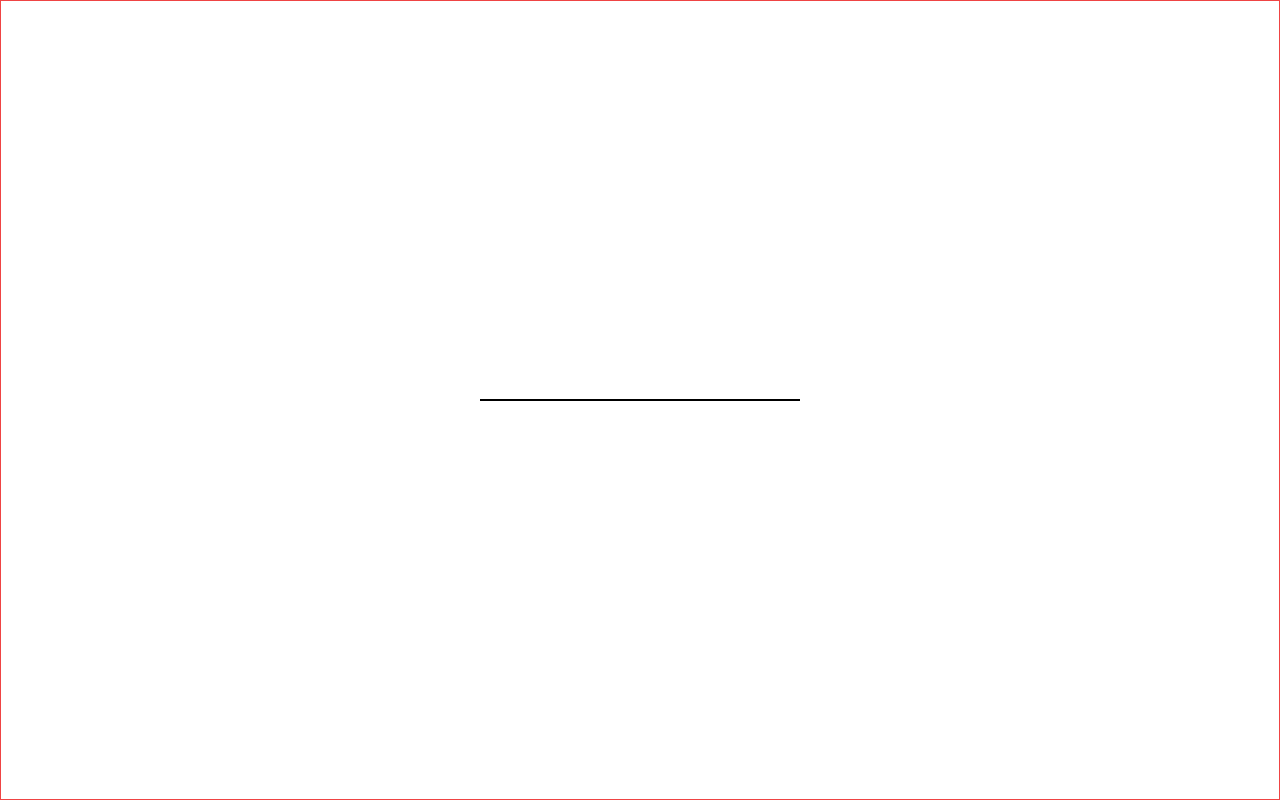
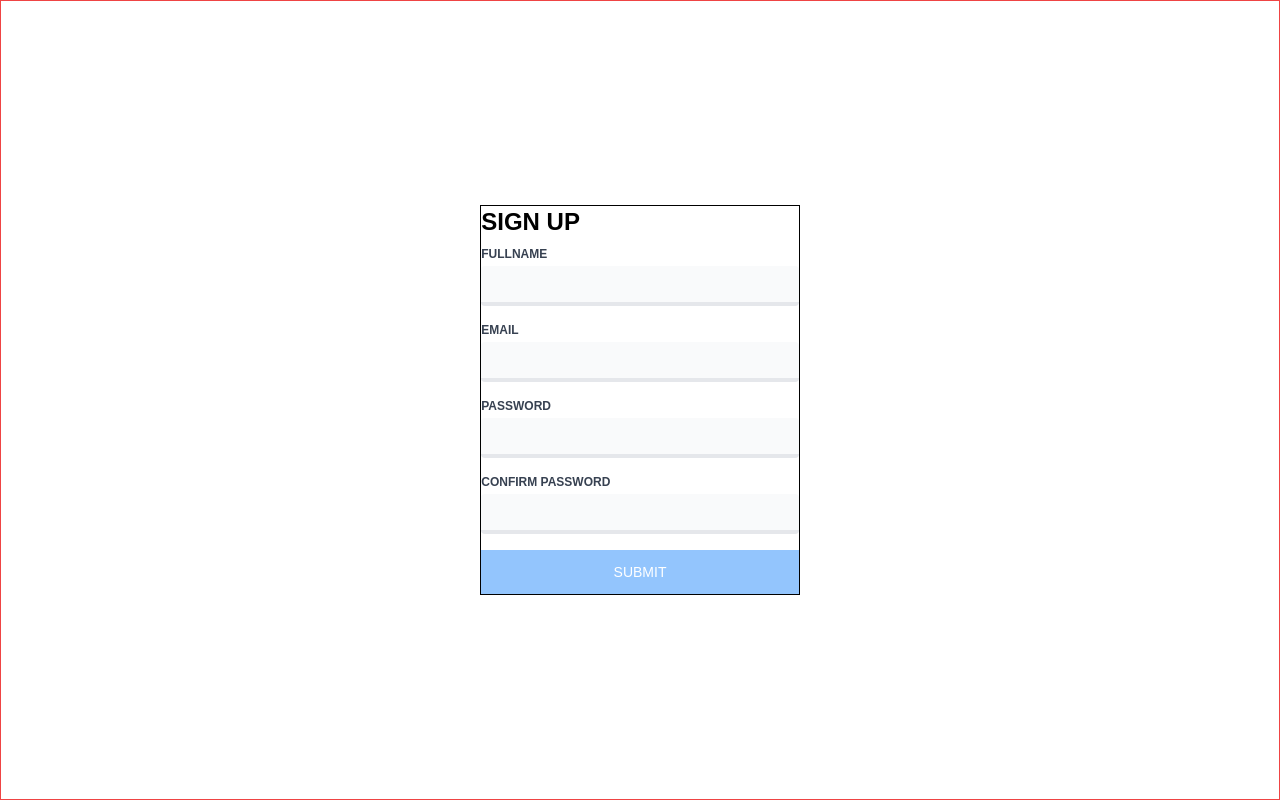
Before and after one commit to DanielBello7/time-tracker, a Next.js app: page /users in a window 1280 px wide. Built offline with nearby package versions, Linux system fonts and the light colour scheme.

Commit message:
completing the register component

```diff
--- a/components/authentication.tsx
+++ b/components/authentication.tsx
@@ -1,18 +1,90 @@
+import InputBox from "./inputbox";
+import React from "react";
+
+enum SCREEN { REGISTER, LOGIN }
+type ACTIVE_SCREEN = SCREEN.LOGIN | SCREEN.REGISTER;
+
 export default function Authentication() {
+    const [screen, setScreen] = React.useState<ACTIVE_SCREEN>(SCREEN.REGISTER);
     return (
         <div className="border border-red-500 w-full h-screen flex items-center justify-center">
             <div className="w-1/4 border border-black">
-
+                {
+                    screen === SCREEN.LOGIN
+                        ? <LoginComponent />
+                        : screen === SCREEN.REGISTER
+                            ? <RegisterComponent />
+                            : null
+                }
             </div>
         </div>
     )
 }
 
 function RegisterComponent() {
+    const [fullname, setFullname] = React.useState("");
+    const [email, setEmail] = React.useState("");
+    const [password, setPassword] = React.useState("");
+    const [confirm, setConfirm] = React.useState("");
+    const [isLoading, setIsLoading] = React.useState(false);
+
+    const HandleSubmit = (event: React.FormEvent) => {
+        event.preventDefault();
+        if (!fullname.trim() || !email.trim() || !password.trim() || !confirm.trim()) return
+        if (password !== confirm) return
+        setIsLoading(true);
+
+        try {
+
+        }
+        catch (error: any) {
+            return setIsLoading(false);
+        }
+    }
+
     return (
-        <div className="w-full">
+        <form className="w-full" onSubmit={HandleSubmit}>
+            <h1 className="uppercase font-bold text-2xl mb-2">sign up</h1>
+            <InputBox
+                setValue={setFullname}
+                length="100"
+                id="fullname"
+                title="fullname"
+                type="text"
+                value={fullname}
+            />
 
-        </div>
+            <InputBox
+                setValue={setEmail}
+                length="100"
+                id="email"
+                title="Email"
+                type="email"
+                value={email}
+            />
+
+            <InputBox
+                setValue={setPassword}
+                length="100"
+                id="password"
+                title="password"
+                type="password"
+                value={password}
+            />
+
+            <InputBox
+                setValue={setConfirm}
+                length="100"
+                id="confirm"
+                title="confirm password"
+                type="password"
+                value={confirm}
+            />
+
+            <button className="w-full text-center uppercase text-sm bg-blue-300 text-white p-3 hover:opacity-50" type="submit" disabled={isLoading && true}>
+                {isLoading ? "Loading..." : "submit"}
+            </button>
+        </form>
     )
 }
 
--- /dev/null
+++ b/components/inputbox.tsx
@@ -0,0 +1,36 @@
+import React from "react";
+
+interface InputBoxProps {
+    title: string,
+    length: string,
+    disabled?: boolean
+    value: string
+    setValue: React.Dispatch<React.SetStateAction<string>>
+    id: string
+    classname?: string
+    type: "text" | "email" | "password"
+}
+
+function InputBox({ title, length, disabled, value, setValue, type, id, classname }: InputBoxProps) {
+    return (
+        <div className={`col-span-${length} sm:col-span-${length} ${classname}`}>
+            <label htmlFor={id} className="block text-xs font-bold text-gray-700 uppercase mb-1">
+                {title}
+            </label>
+
+            <input
+                className="border-b-4 bg-gray-50 focus:border-b-gray-400 focus:outline-0 block w-full sm:text-sm p-2 mb-4 rounded"
+                onChange={(e) => setValue(e.currentTarget.value)}
+                name={id}
+                type={type}
+                id={id}
+                value={value}
+                autoComplete="off"
+                required
+                disabled={disabled}
+            />
+        </div>
+    )
+}
+
+export default InputBox
```
Also changed, not shown: components/input.tsx (deleted).
